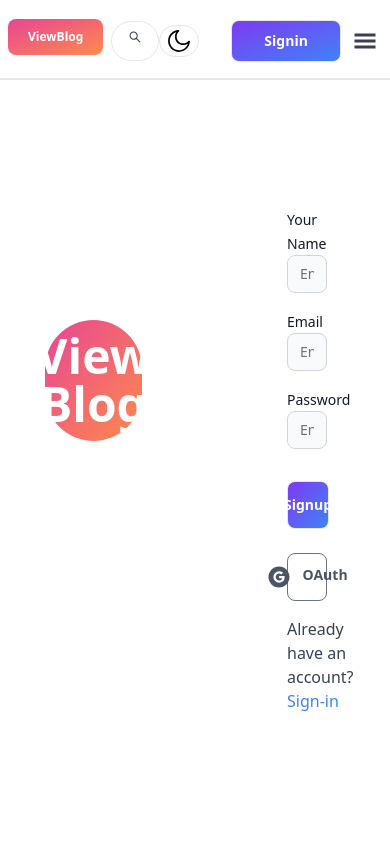
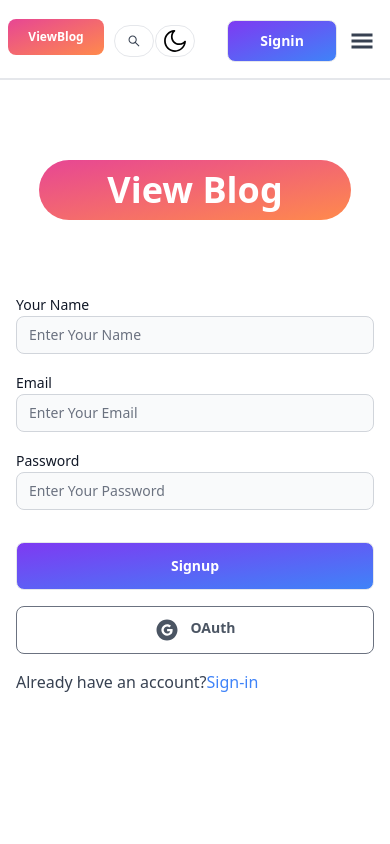
Before and after one commit to Anshu272/view-blog, a React (Vite) app in the folder client/: page /signup in a window 390 px wide. Shown: the top 844 px of the page. Built offline with nearby package versions, Linux system fonts and the light colour scheme; no server answers.

Commit message:
work on responsiveness

```diff
--- a/client/src/Pages/Signin.jsx
+++ b/client/src/Pages/Signin.jsx
@@ -2,24 +2,26 @@ import React from "react";
 import { Label, TextInput, Button, Alert, Spinner } from "flowbite-react";
 import { useState } from "react";
 import { Link, useNavigate } from "react-router-dom";
-import {useDispatch ,useSelector} from 'react-redux'
-import { Signinfailure,Signinstart,Signinsuccess } from "../redux/user/userslice";
+import { useDispatch, useSelector } from "react-redux";
+import { Signinfailure, Signinstart, Signinsuccess } from "../redux/user/userslice";
 import OAuth from "../components/OAuth";
 
 const Signin = () => {
   const [formdata, setformdata] = useState({});
-  const {loading,error:errormessage}=useSelector(state=>state.user)
-  console.log(useSelector(state=>state.user))
-  const dispatch=useDispatch()
-  const navigate=useNavigate();
+  const { loading, error: errormessage } = useSelector((state) => state.user);
+  const dispatch = useDispatch();
+  const navigate = useNavigate();
+
   const handleform = (e) => {
     setformdata({ ...formdata, [e.target.id]: e.target.value.trim() });
   };
+
   const handlesubmit = async (e) => {
     e.preventDefault();
-    if (!formdata.username || !formdata.email || !formdata.password){
-        dispatch(Signinfailure("please fill out all fields"))
-      }
+    if (!formdata.username || !formdata.email || !formdata.password) {
+      dispatch(Signinfailure("please fill out all fields"));
+      return;
+    }
     try {
       dispatch(Signinstart());
       const res = await fetch("/api/auth/signin", {
@@ -28,70 +30,71 @@ const Signin = () => {
         body: JSON.stringify(formdata),
       });
       const data = await res.json();
-      console.log(data);
-      if (res.ok){
-        dispatch(Signinsuccess(data))
-        navigate('/')
-      }
-      if (data.success === false) {
-        dispatch(Signinfailure(data.errmsg))
+      if (res.ok) {
+        dispatch(Signinsuccess(data));
+        navigate("/");
+      } else {
+        dispatch(Signinfailure(data.errmsg));
       }
     } catch (error) {
-      dispatch(Signinfailure("something went wrong"))
+      dispatch(Signinfailure("something went wrong"));
     }
   };
+
   return (
-    <div className="w-[100%]  h-screen flex border-black border-solid">
-      <div className="w-1/2 h-full flex justify-center pt-60">
-        <div className="text-white bg-gradient-to-br from-pink-500 to-orange-400 hover:bg-gradient-to-bl focus:ring-4 focus:outline-none focus:ring-pink-200 dark:focus:ring-pink-800  rounded-full text-5xl px-5 py-2.5 text-center me-2 mb-2  font-extrabold w-1/2 h-1/5 flex justify-center items-center ">
+    <div className="w-full min-h-screen flex flex-col md:flex-row">
+      <div className="w-full md:w-1/2 flex justify-center pt-20 md:pt-60">
+        <div className="text-white mb-10 bg-gradient-to-br from-pink-500 to-orange-400 hover:bg-gradient-to-bl focus:ring-4 focus:outline-none focus:ring-pink-200 dark:focus:ring-pink-800 rounded-full text-4xl md:text-5xl px-5 py-2.5 text-center font-extrabold w-4/5 md:w-1/2 h-[25%] md:h-[40%] lg:h-1/5 flex justify-center items-center">
           View Blog
         </div>
       </div>
-      <div className=" w-1/2 h-screen flex justify-center pt-[15vh] px-9  ">
-        <form
-          className="flex flex-col gap-4 w-full  pl-14 "
-          onSubmit={handlesubmit}
-        >
+      <div className="w-full md:w-1/2 flex justify-center pt-8 md:pt-[15vh] px-4 md:px-9">
+        <form className="flex flex-col gap-4 w-full md:pl-14" onSubmit={handlesubmit}>
           <div className="w-full">
             <Label>Email</Label>
             <TextInput
               type="email"
               placeholder="Enter Your Email"
-              className="w-3/5"
+              className="w-full md:w-3/5"
               onChange={handleform}
               id="email"
-            ></TextInput>
+            />
           </div>
           <div className="w-full">
             <Label>Password</Label>
             <TextInput
               type="password"
               placeholder="Enter Your Password"
-              className="w-3/5"
+              className="w-full md:w-3/5"
               onChange={handleform}
               id="password"
-            ></TextInput>
+            />
           </div>
           <Button
-            className=" bg-gradient-to-br from-purple-600 to-blue-500 hover:bg-gradient-to-bl focus:ring-4 focus:outline-none focus:ring-blue-300 dark:focus:ring-blue-800 font-extrabold rounded-lg text-l px-5 py-2.5 text-center me-2 mb-2 mt-4 text-white w-3/5 h-12 flex justify-center items-center"
+            className="bg-gradient-to-br from-purple-600 to-blue-500 hover:bg-gradient-to-bl focus:ring-4 focus:outline-none focus:ring-blue-300 dark:focus:ring-blue-800 font-extrabold rounded-lg text-l px-5 py-2.5 text-center mt-4 text-white w-full md:w-3/5 h-12 flex justify-center items-center"
             type="submit"
             disabled={loading}
           >
             {loading ? (
               <>
-                <Spinner className="w-6 h-6 pr-2 " />
+                <Spinner className="w-6 h-6 pr-2" />
                 <span>Loading...</span>
               </>
             ) : (
               "Signin"
             )}
           </Button>
-          <OAuth/>
-          <div>
-            Don't have an account?<span><Link to='/signup' className="text-blue-500"> Signup</Link></span>
+          <OAuth />
+          <div className="mb-10">
+            Don't have an account?
+            <span>
+              <Link to="/signup" className="text-blue-500">
+                Signup
+              </Link>
+            </span>
           </div>
           {errormessage && (
-            <Alert className="mt-5 " color="failure">
+            <Alert className="mt-5" color="failure">
               {errormessage}
             </Alert>
           )}
--- a/client/src/Pages/Signup.jsx
+++ b/client/src/Pages/Signup.jsx
@@ -1,22 +1,24 @@
 import React from "react";
 import { Label, TextInput, Button, Alert, Spinner } from "flowbite-react";
 import { useState } from "react";
-import { useNavigate ,Link} from "react-router-dom";
-import OAuth  from "../components/OAuth";
+import { useNavigate, Link } from "react-router-dom";
+import OAuth from "../components/OAuth";
 
 const Signup = () => {
   const [formdata, setformdata] = useState({});
   const [errormessage, seterrormessage] = useState(null);
   const [loading, setloading] = useState(false);
-  const navigate=useNavigate();
+  const navigate = useNavigate();
+
   const handleform = (e) => {
     setformdata({ ...formdata, [e.target.id]: e.target.value.trim() });
   };
+
   const handlesubmit = async (e) => {
     e.preventDefault();
-   if (!formdata.username || !formdata.email || !formdata.password){
-    return seterrormessage('Please fill out all fields.');
-      }
+    if (!formdata.username || !formdata.email || !formdata.password) {
+      return seterrormessage("Please fill out all fields.");
+    }
     try {
       setloading(true);
       const res = await fetch("/api/auth/signup", {
@@ -25,10 +27,9 @@ const Signup = () => {
         body: JSON.stringify(formdata),
       });
       const data = await res.json();
-      console.log(data);
       setloading(false);
-      if (res.ok){
-        navigate('/signin')
+      if (res.ok) {
+        navigate("/signin");
       }
       if (data.success === false) {
         return seterrormessage(data.errmsg);
@@ -37,69 +38,71 @@ const Signup = () => {
       seterrormessage("An error occurred. Please try again later.");
     }
   };
+
   return (
-    <div className="w-[100%]  h-screen flex border-black border-solid">
-      <div className="w-1/2 h-full flex justify-center pt-60">
-        <div className="text-white bg-gradient-to-br from-pink-500 to-orange-400 hover:bg-gradient-to-bl focus:ring-4 focus:outline-none focus:ring-pink-200 dark:focus:ring-pink-800  rounded-full text-5xl px-5 py-2.5 text-center me-2 mb-2  font-extrabold w-1/2 h-1/5 flex justify-center items-center ">
+    <div className="w-full min-h-screen flex flex-col md:flex-row">
+      <div className="w-full md:w-1/2 flex justify-center pt-20 md:pt-60">
+        <div className="text-white mb-10 bg-gradient-to-br from-pink-500 to-orange-400 hover:bg-gradient-to-bl focus:ring-4 focus:outline-none focus:ring-pink-200 dark:focus:ring-pink-800 rounded-full text-4xl md:text-5xl px-5 py-2.5 text-center font-extrabold w-4/5 md:w-1/2 h-1/5 md:h-[30%] lg:h-1/5 flex justify-center items-center">
           View Blog
         </div>
       </div>
-      <div className=" w-1/2 h-screen flex justify-center pt-[15vh] px-9  ">
-        <form
-          className="flex flex-col gap-4 w-full  pl-14 "
-          onSubmit={handlesubmit}
-        >
-          <div className="w-full ">
+      <div className="w-full md:w-1/2 flex justify-center pt-8 md:pt-[15vh] px-4 md:px-9">
+        <form className="flex flex-col gap-4 w-full md:pl-14" onSubmit={handlesubmit}>
+          <div className="w-full">
             <Label>Your Name</Label>
             <TextInput
               type="text"
               placeholder="Enter Your Name"
-              className="w-3/5"
+              className="w-full md:w-3/5"
               onChange={handleform}
               id="username"
-            ></TextInput>
+            />
           </div>
           <div className="w-full">
             <Label>Email</Label>
             <TextInput
               type="email"
               placeholder="Enter Your Email"
-              className="w-3/5"
+              className="w-full md:w-3/5"
               onChange={handleform}
               id="email"
-            ></TextInput>
+            />
           </div>
           <div className="w-full">
             <Label>Password</Label>
             <TextInput
               type="password"
               placeholder="Enter Your Password"
-              className="w-3/5"
+              className="w-full md:w-3/5"
               onChange={handleform}
               id="password"
-            ></TextInput>
+            />
           </div>
           <Button
-
-            type="submit"className=" bg-gradient-to-br from-purple-600 to-blue-500 hover:bg-gradient-to-bl focus:ring-4 focus:outline-none focus:ring-blue-300 dark:focus:ring-blue-800 font-extrabold rounded-lg text-l px-5 py-2.5 text-center me-2 mb-2 mt-4 text-white w-3/5 h-12 flex justify-center items-center"
+            className="bg-gradient-to-br from-purple-600 to-blue-500 hover:bg-gradient-to-bl focus:ring-4 focus:outline-none focus:ring-blue-300 dark:focus:ring-blue-800 font-extrabold rounded-lg text-l px-5 py-2.5 text-center mt-4 text-white w-full md:w-3/5 h-12 flex justify-center items-center"
+            type="submit"
             disabled={loading}
           >
             {loading ? (
               <>
-                <Spinner className="w-6 h-6 pr-2 " />
+                <Spinner className="w-6 h-6 pr-2" />
                 <span>Loading...</span>
               </>
             ) : (
               "Signup"
             )}
           </Button>
-          <OAuth/>
-
-          <div>
-            Already have an account?<span><Link to='/signin' className="text-blue-500"> Sign-in</Link></span>
+          <OAuth />
+          <div className="mb-10">
+            Already have an account?
+            <span>
+              <Link to="/signin" className="text-blue-500">
+                Sign-in
+              </Link>
+            </span>
           </div>
           {errormessage && (
-            <Alert className="mt-5 " color="failure">
+            <Alert className="mt-5" color="failure">
               {errormessage}
             </Alert>
           )}
--- a/client/src/components/DashComments.jsx
+++ b/client/src/components/DashComments.jsx
@@ -69,7 +69,7 @@ export default function DashComments() {
 
 
   return (
-    <div className='table-auto w-full overflow-x-scroll md:mx-auto p-3 scrollbar scrollbar-track-slate-100 scrollbar-thumb-slate-300 dark:scrollbar-track-slate-700 dark:scrollbar-thumb-slate-500'>
+    <div className='table-auto w-full min-h-screen overflow-x-scroll md:mx-auto p-3 scrollbar scrollbar-track-slate-100 scrollbar-thumb-slate-300 dark:scrollbar-track-slate-700 dark:scrollbar-thumb-slate-500'>
       {currentUser.isAdmin && userComments.length > 0 ? (
         <>
         <table className='min-w-full divide-y divide-gray-200 shadow-md rounded-lg overflow-hidden'>
--- a/client/src/components/DashPost.jsx
+++ b/client/src/components/DashPost.jsx
@@ -72,7 +72,7 @@ export default function DashPost() {
 
 
   return (
-    <div className='table-auto w-full overflow-x-scroll md:mx-auto p-3 scrollbar scrollbar-track-slate-100 scrollbar-thumb-slate-300 dark:scrollbar-track-slate-700 dark:scrollbar-thumb-slate-500'>
+    <div className='table-auto w-full min-h-screen overflow-x-scroll md:mx-auto p-3 scrollbar scrollbar-track-slate-100 scrollbar-thumb-slate-300 dark:scrollbar-track-slate-700 dark:scrollbar-thumb-slate-500'>
       {currentUser.isAdmin && userPosts.length > 0 ? (
         <>
         <table className='min-w-full divide-y divide-gray-200 shadow-md rounded-lg overflow-hidden'>
--- a/client/src/components/DashUsers.jsx
+++ b/client/src/components/DashUsers.jsx
@@ -69,7 +69,7 @@ export default function DashUsers() {
 
 
   return (
-    <div className='table-auto w-full overflow-x-scroll md:mx-auto p-3 scrollbar scrollbar-track-slate-100 scrollbar-thumb-slate-300 dark:scrollbar-track-slate-700 dark:scrollbar-thumb-slate-500'>
+    <div className='table-auto w-full min-h-screen overflow-x-scroll md:mx-auto p-3 scrollbar scrollbar-track-slate-100 scrollbar-thumb-slate-300 dark:scrollbar-track-slate-700 dark:scrollbar-thumb-slate-500'>
       {currentUser.isAdmin && users.length > 0 ? (
         <>
         <table className='min-w-full divide-y divide-gray-200 shadow-md rounded-lg overflow-hidden'>
--- a/client/src/components/Header.jsx
+++ b/client/src/components/Header.jsx
@@ -84,7 +84,7 @@ const Header = () => {
           />
         </form>
         <NavLink to="/search">
-          <Button className="w-12 h-10 lg:hidden text-gray " pill>
+          <Button className="w-10 h-8 lg:hidden text-gray " pill>
             <AiOutlineSearch />
           </Button>
         </NavLink>
@@ -174,6 +174,7 @@ const Header = () => {
                       <Link
                         to="/dashboard?tab=profile"
                         className="block px-4 py-2 hover:bg-gray-100 dark:hover:bg-gray-600 dark:hover:text-white"
+                        onClick={()=>setIsDropdownOpen(false)}
                       >
                         Your Profile
                       </Link>
--- a/client/src/components/OAuth.jsx
+++ b/client/src/components/OAuth.jsx
@@ -37,7 +37,7 @@ const OAuth = () => {
   };
   return (
     <div>
-      <Button className="w-3/5 h-12 text-gray-600 font-bold flex items-center justify-center border-gray-500 " onClick={handlegoogleclick}>
+      <Button className="w-full md:w-3/5 lg:w-3/5 h-12 text-gray-600 font-bold flex items-center justify-center border-gray-500 " onClick={handlegoogleclick}>
         <AiFillGoogleCircle className="w-6 h-6 mr-3" />
         <span>OAuth</span>
       </Button>
```
Also changed, not shown: client/src/components/DashProfile.jsx (+4 -3 lines).
